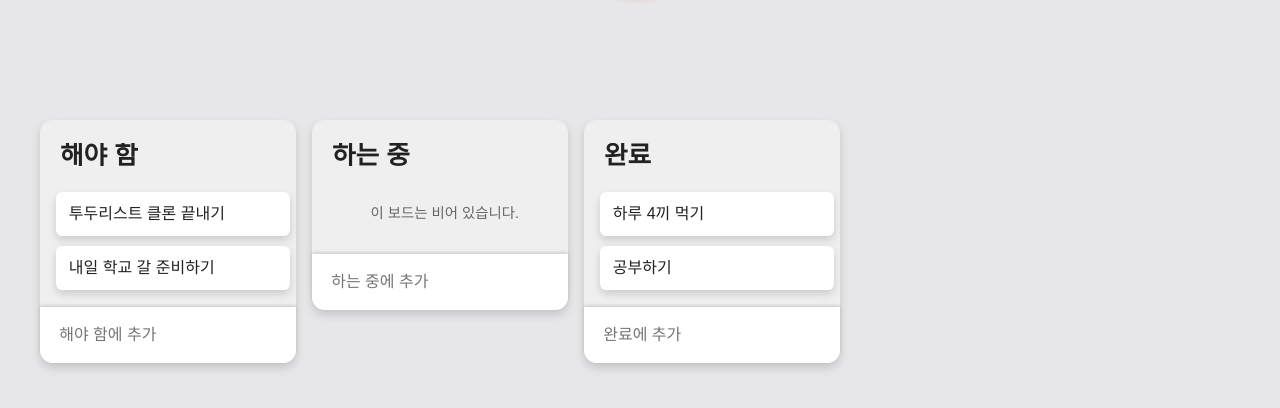
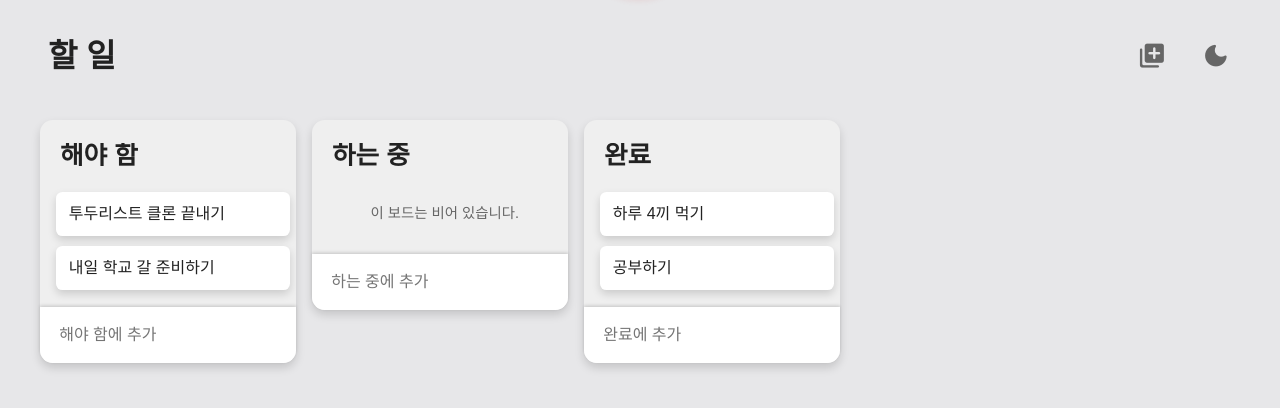
Before and after one commit to HiImConan/Toyproject-Trello-clone, a React (Create React App) app: page / in a window 1280 px wide. Shown: the top 408 px of the page. Built offline with nearby package versions, Linux system fonts and the light colour scheme; a web font is replaced by a local one.

Commit message:
Trello Challenge-Refactor: 7. nav바 추가

```diff
--- a/src/App.tsx
+++ b/src/App.tsx
@@ -14,7 +14,7 @@ import { useRecoilState } from "recoil";
 import { isLightState, toDosState } from "./atom";
 import Board, { MaterialIcon } from "./components/Board";
 
-const Trash = styled.div`
+export const Trash = styled.div`
   display: flex;
   align-itmes: center;
   justify-content: center;
@@ -80,6 +80,16 @@ const Button = styled.button`
   &:focus {
     outline: 0.15rem solid ${(props) => props.theme.accentColor};
   }
+`;
+
+const Navigation = styled.nav`
+  display: flex;
+  position: fixed;
+  padding: 2.5rem 3rem;
+  align-items: center;
+  justify-content: space-between;
+  width: 100vw;
+  color: ${(props) => props.theme.textColor};
 `;
 
 function getStyle(style: DraggingStyle | NotDraggingStyle) {
@@ -217,7 +227,7 @@ const App = () => {
   return (
     <ThemeProvider theme={isLight ? lightTheme : darkTheme}>
       <GlobalStyle />
-      {/* <Navigation>
+      <Navigation>
         <Title>할 일</Title>
         <Buttons>
           <Button onClick={onAdd}>
@@ -227,7 +237,7 @@ const App = () => {
             <MaterialIcon name={isLight ? "dark_mode" : "light_mode"} />
           </Button>
         </Buttons>
-			</Navigation> */}
+      </Navigation>
       <DragDropContext onDragEnd={onDragEnd}>
         <Droppable type="BOARDS" direction="horizontal" droppableId="boards">
           {(provided, snapshot) => (
```
Lines whose indentation alone changed are shown as unchanged.
